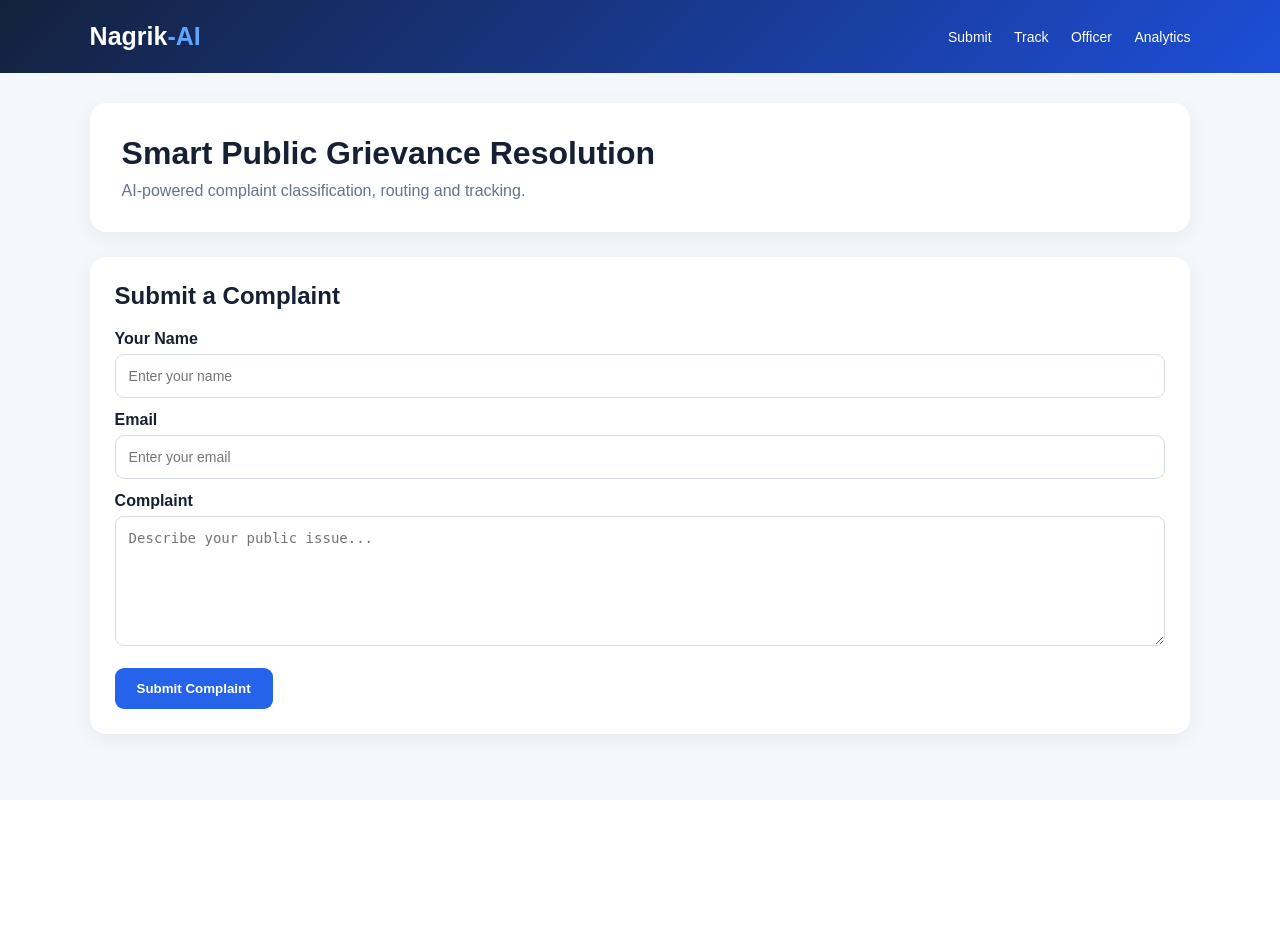
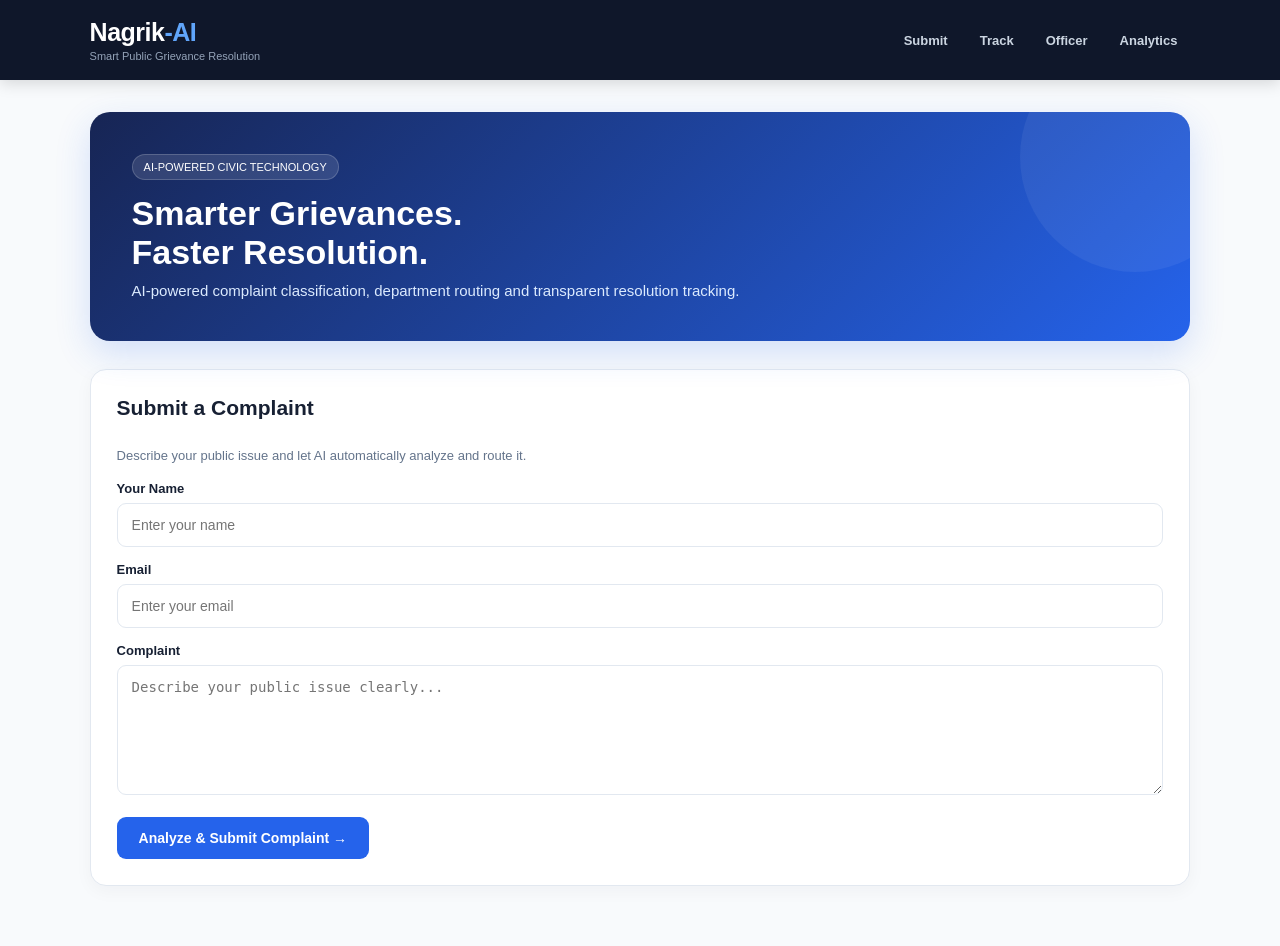
Before and after one commit to swalehashk0/Nagrik-AI, a Flask app: template templates/index.html in a window 1280 px wide. Before the commit the page ends 750 px from the top, so only its background shows below. Run offline with Flask 3, Linux system fonts and the light colour scheme; the template is opened without the code that fills it, so the values that code supplies are empty.

Commit message:
Polish Nagrik-AI frontend UI

```diff
--- a/templates/index.html
+++ b/templates/index.html
@@ -3,7 +3,8 @@
 <head>
 <meta charset="UTF-8">
 <meta name="viewport" content="width=device-width, initial-scale=1.0">
-<title>Nagrik-AI | Smart Public Grievance System</title>
+
+<title>Nagrik-AI | Smart Grievance Resolution</title>
 
 <style>
 * {
@@ -12,61 +13,138 @@
     padding: 0;
 }
 
-body {
-    font-family: Arial, sans-serif;
-    background: #f4f7fb;
-    color: #172033;
+:root {
+    --navy: #0f172a;
+    --blue: #2563eb;
+    --blue-dark: #1d4ed8;
+    --blue-light: #eff6ff;
+    --text: #172033;
+    --muted: #64748b;
+    --border: #e2e8f0;
+    --bg: #f8fafc;
+    --white: #ffffff;
+    --green: #16a34a;
+    --orange: #ea580c;
+    --red: #dc2626;
 }
 
+body {
+    font-family: Arial, Helvetica, sans-serif;
+    background: var(--bg);
+    color: var(--text);
+}
+
+/* NAVBAR */
+
 header {
-    background: linear-gradient(135deg, #14213d, #1d4ed8);
+    background: var(--navy);
     color: white;
-    padding: 22px 7%;
+    padding: 18px 7%;
     display: flex;
     justify-content: space-between;
     align-items: center;
+    position: sticky;
+    top: 0;
+    z-index: 10;
+    box-shadow: 0 3px 15px rgba(0,0,0,.15);
 }
 
 .logo {
     font-size: 25px;
-    font-weight: bold;
+    font-weight: 800;
+    letter-spacing: -.5px;
 }
 
 .logo span {
     color: #60a5fa;
 }
 
+.tagline {
+    font-size: 11px;
+    color: #94a3b8;
+    margin-top: 3px;
+}
+
+nav {
+    display: flex;
+    gap: 6px;
+}
+
 nav button {
     background: transparent;
     border: none;
+    color: #cbd5e1;
+    padding: 9px 13px;
+    border-radius: 7px;
+    cursor: pointer;
+    font-size: 13px;
+    font-weight: 600;
+}
+
+nav button:hover {
+    background: #1e293b;
     color: white;
-    margin-left: 18px;
-    cursor: pointer;
-    font-size: 14px;
 }
+
+/* MAIN */
 
 .container {
     width: 86%;
-    max-width: 1200px;
-    margin: 30px auto;
+    max-width: 1180px;
+    margin: 32px auto 60px;
 }
 
+/* HERO */
+
 .hero {
-    background: white;
-    padding: 32px;
-    border-radius: 16px;
-    margin-bottom: 25px;
-    box-shadow: 0 5px 20px rgba(0,0,0,.06);
+    background: linear-gradient(135deg, #172554, #2563eb);
+    color: white;
+    padding: 42px;
+    border-radius: 20px;
+    margin-bottom: 28px;
+    position: relative;
+    overflow: hidden;
+    box-shadow: 0 12px 35px rgba(37,99,235,.18);
+}
+
+.hero::after {
+    content: "";
+    position: absolute;
+    width: 230px;
+    height: 230px;
+    border-radius: 50%;
+    background: rgba(255,255,255,.06);
+    right: -60px;
+    top: -70px;
 }
 
 .hero h1 {
-    font-size: 32px;
+    font-size: 34px;
     margin-bottom: 10px;
+    position: relative;
+    z-index: 1;
 }
 
 .hero p {
-    color: #64748b;
+    color: #dbeafe;
+    font-size: 15px;
+    position: relative;
+    z-index: 1;
 }
+
+.hero-label {
+    display: inline-block;
+    background: rgba(255,255,255,.12);
+    border: 1px solid rgba(255,255,255,.18);
+    padding: 6px 11px;
+    border-radius: 20px;
+    font-size: 11px;
+    margin-bottom: 14px;
+    position: relative;
+    z-index: 1;
+}
+
+/* SECTIONS */
 
 .section {
     display: none;
@@ -76,30 +154,56 @@ nav button {
     display: block;
 }
 
+/* CARDS */
+
 .card {
-    background: white;
+    background: var(--white);
+    border: 1px solid var(--border);
     border-radius: 16px;
-    padding: 25px;
+    padding: 26px;
     margin-bottom: 22px;
-    box-shadow: 0 5px 20px rgba(0,0,0,.06);
+    box-shadow: 0 5px 18px rgba(15,23,42,.04);
 }
 
 .card h2 {
     margin-bottom: 20px;
+    font-size: 21px;
 }
+
+.card-title {
+    display: flex;
+    justify-content: space-between;
+    align-items: center;
+    margin-bottom: 20px;
+}
+
+/* FORM */
 
 label {
     display: block;
-    margin: 13px 0 6px;
-    font-weight: bold;
+    margin: 15px 0 7px;
+    font-weight: 700;
+    font-size: 13px;
 }
 
-input, textarea, select {
+input,
+textarea,
+select {
     width: 100%;
-    padding: 13px;
-    border: 1px solid #d6dce5;
+    padding: 13px 14px;
+    border: 1px solid var(--border);
     border-radius: 9px;
     font-size: 14px;
+    background: white;
+    color: var(--text);
+    outline: none;
+}
+
+input:focus,
+textarea:focus,
+select:focus {
+    border-color: var(--blue);
+    box-shadow: 0 0 0 3px rgba(37,99,235,.08);
 }
 
 textarea {
@@ -107,24 +211,124 @@ textarea {
     resize: vertical;
 }
 
+/* BUTTON */
+
 .primary {
     margin-top: 18px;
-    background: #2563eb;
+    background: var(--blue);
     color: white;
     border: none;
     padding: 13px 22px;
     border-radius: 9px;
     cursor: pointer;
+    font-weight: 700;
+    font-size: 14px;
+}
+
+.primary:hover {
+    background: var(--blue-dark);
+}
+
+/* MESSAGE */
+
+.message {
+    margin-top: 16px;
+    padding: 13px 15px;
+    border-radius: 9px;
+    background: var(--blue-light);
+    color: var(--blue-dark);
+    font-size: 13px;
+    border: 1px solid #dbeafe;
+}
+
+/* AI RESULT */
+
+.result {
+    margin-top: 20px;
+    border-top: 4px solid var(--blue);
+}
+
+.success-header {
+    display: flex;
+    justify-content: space-between;
+    align-items: center;
+    margin-bottom: 18px;
+}
+
+.success-icon {
+    width: 38px;
+    height: 38px;
+    border-radius: 50%;
+    background: #dcfce7;
+    color: var(--green);
+    display: flex;
+    align-items: center;
+    justify-content: center;
     font-weight: bold;
 }
 
-.primary:hover {
-    background: #1d4ed8;
+.complaint-id {
+    font-size: 13px;
+    color: var(--muted);
 }
 
-.result {
-    margin-top: 20px;
+.complaint-id strong {
+    color: var(--text);
+    font-size: 16px;
 }
+
+/* AI GRID */
+
+.ai-grid {
+    display: grid;
+    grid-template-columns: repeat(3, 1fr);
+    gap: 12px;
+    margin-top: 18px;
+}
+
+.info {
+    background: #f8fafc;
+    border: 1px solid #edf2f7;
+    padding: 14px;
+    border-radius: 10px;
+    font-size: 14px;
+}
+
+.info b {
+    display: block;
+    color: var(--muted);
+    font-size: 10px;
+    letter-spacing: .7px;
+    margin-bottom: 6px;
+}
+
+.info-wide {
+    margin-top: 12px;
+}
+
+/* BADGES */
+
+.badge {
+    display: inline-block;
+    padding: 5px 10px;
+    border-radius: 20px;
+    background: #dbeafe;
+    color: #1d4ed8;
+    font-weight: 700;
+    font-size: 11px;
+}
+
+.priority {
+    background: #fff7ed;
+    color: var(--orange);
+}
+
+.status {
+    background: #dcfce7;
+    color: #166534;
+}
+
+/* STATS */
 
 .grid {
     display: grid;
@@ -194,48 +366,102 @@ table {
     border-collapse: collapse;
 }
 
-th, td {
-    padding: 12px;
+th,
+td {
+    padding: 13px;
     text-align: left;
-    border-bottom: 1px solid #e5e7eb;
+    border-bottom: 1px solid var(--border);
     font-size: 13px;
 }
 
 th {
     background: #f8fafc;
+    color: var(--muted);
+    font-size: 11px;
+    text-transform: uppercase;
+    letter-spacing: .4px;
 }
 
-.message {
-    margin-top: 15px;
-    padding: 13px;
-    border-radius: 8px;
-    background: #eff6ff;
-    color: #1d4ed8;
+tr:hover td {
+    background: #fafcff;
 }
 
+/* HISTORY */
+
 .history {
-    margin-top: 20px;
-    border-left: 3px solid #2563eb;
-    padding-left: 15px;
+    margin-top: 22px;
+    border-left: 3px solid var(--blue);
+    padding-left: 18px;
+}
+
+.history h3 {
+    margin-bottom: 15px;
 }
 
 .history-item {
-    margin-bottom: 15px;
+    margin-bottom: 16px;
+    padding: 11px 14px;
+    background: #f8fafc;
+    border-radius: 8px;
 }
 
-@media(max-width: 800px) {
-    .grid, .ai-grid {
-        grid-template-columns: 1fr 1fr;
+.history-item strong {
+    font-size: 13px;
+}
+
+.history-item small {
+    color: var(--muted);
+}
+
+/* SECTION DESCRIPTION */
+
+.description {
+    color: var(--muted);
+    font-size: 13px;
+    margin-top: -12px;
+    margin-bottom: 18px;
+}
+
+/* RESPONSIVE */
+
+@media(max-width: 850px) {
+
+    .ai-grid,
+    .grid {
+        grid-template-columns: repeat(2, 1fr);
+    }
+
+    header {
+        padding: 15px 4%;
     }
 
     nav button {
-        margin-left: 5px;
+        padding: 8px;
+        font-size: 12px;
     }
 }
 
 @media(max-width: 550px) {
-    .grid, .ai-grid {
+
+    .ai-grid,
+    .grid {
         grid-template-columns: 1fr;
+    }
+
+    .hero {
+        padding: 28px;
+    }
+
+    .hero h1 {
+        font-size: 27px;
+    }
+
+    nav {
+        gap: 0;
+    }
+
+    .tagline {
+        display: none;
     }
 }
 </style>
@@ -244,7 +470,11 @@ th {
 <body>
 
 <header>
+
+    <div>
         <div class="logo">Nagrik<span>-AI</span></div>
+        <div class="tagline">Smart Public Grievance Resolution</div>
+    </div>
 
     <nav>
         <button onclick="showSection('submit')">Submit</button>
@@ -252,20 +482,41 @@ th {
         <button onclick="showSection('officer')">Officer</button>
         <button onclick="showSection('analytics')">Analytics</button>
     </nav>
+
 </header>
+
 
 <div class="container">
 
     <div class="hero">
-        <h1>Smart Public Grievance Resolution</h1>
-        <p>AI-powered complaint classification, routing and tracking.</p>
+
+        <div class="hero-label">
+            AI-POWERED CIVIC TECHNOLOGY
         </div>
 
+        <h1>Smarter Grievances.<br>Faster Resolution.</h1>
+
+        <p>
+            AI-powered complaint classification, department routing
+            and transparent resolution tracking.
+        </p>
+
+    </div>
+
+
     <!-- SUBMIT -->
+
     <section id="submit" class="section active">
 
         <div class="card">
+
+            <div class="card-title">
                 <h2>Submit a Complaint</h2>
+            </div>
+
+            <p class="description">
+                Describe your public issue and let AI automatically analyze and route it.
+            </p>
 
             <form id="complaintForm">
 
@@ -273,67 +524,103 @@ th {
                 <input id="name" required placeholder="Enter your name">
 
                 <label>Email</label>
-                <input id="email" type="email" placeholder="Enter your email">
+                <input
+                    id="email"
+                    type="email"
+                    placeholder="Enter your email"
+                >
 
                 <label>Complaint</label>
-                <textarea id="complaint" required
-                    placeholder="Describe your public issue..."></textarea>
+
+                <textarea
+                    id="complaint"
+                    required
+                    placeholder="Describe your public issue clearly..."
+                ></textarea>
 
                 <button class="primary" type="submit">
-                    Submit Complaint
+                    Analyze & Submit Complaint →
                 </button>
 
             </form>
 
             <div id="submitResult"></div>
+
         </div>
 
     </section>
 
+
     <!-- TRACK -->
+
     <section id="track" class="section">
 
         <div class="card">
+
             <h2>Track Complaint</h2>
+
+            <p class="description">
+                Enter your complaint ID to view its current status and history.
+            </p>
 
             <label>Complaint ID</label>
 
-            <input id="trackId" type="number"
-                   placeholder="Example: 1">
+            <input
+                id="trackId"
+                type="number"
+                placeholder="Example: 2"
+            >
 
             <button class="primary" onclick="trackComplaint()">
-                Track Complaint
+                Track Complaint →
             </button>
 
             <div id="trackResult"></div>
+
         </div>
 
     </section>
 
+
     <!-- OFFICER -->
+
     <section id="officer" class="section">
 
         <div class="card">
+
             <h2>Officer Dashboard</h2>
+
+            <p class="description">
+                Review complaints and update their resolution status.
+            </p>
 
             <div id="complaintsTable">
                 Loading complaints...
             </div>
+
         </div>
 
     </section>
 
+
     <!-- ANALYTICS -->
+
     <section id="analytics" class="section">
 
         <div class="card">
+
             <h2>Complaint Analytics</h2>
+
+            <p class="description">
+                Overview of complaints received and their current status.
+            </p>
 
             <div class="grid" id="stats"></div>
 
             <br>
 
             <h3>Categories</h3>
+
             <div id="categories"></div>
 
         </div>
@@ -373,7 +664,7 @@ document.getElementById("complaintForm")
         document.getElementById("submitResult");
 
     resultBox.innerHTML =
-        "<div class='message'>AI is analyzing your complaint...</div>";
+        "<div class='message'>🤖 AI is analyzing your complaint...</div>";
 
     const body = {
 
@@ -410,11 +703,20 @@ document.getElementById("complaintForm")
 
         <div class="card result">
 
-            <h2>Complaint Submitted ✓</h2>
+            <div class="success-header">
 
-            <p>Complaint ID:
+                <div>
+                    <h2>Complaint Submitted</h2>
+
+                    <div class="complaint-id">
+                        Complaint ID:
                         <strong>#${data.complaint_id}</strong>
-            </p>
+                    </div>
+                </div>
+
+                <div class="success-icon">✓</div>
+
+            </div>
 
             <div class="ai-grid">
 
@@ -454,28 +756,32 @@ document.getElementById("complaintForm")
 
             </div>
 
-            <div class="info" style="margin-top:12px">
+            <div class="info info-wide">
                 <b>AI SUMMARY</b>
                 ${data.summary}
             </div>
 
-            <div class="info" style="margin-top:12px">
+            <div class="info info-wide">
                 <b>URGENCY REASON</b>
                 ${data.urgency_reason}
             </div>
 
-            <div class="info" style="margin-top:12px">
+            <div class="info info-wide">
                 <b>SUGGESTED ACTION</b>
                 ${data.suggested_action}
             </div>
 
         </div>
+
         `;
 
-    } catch(error) {
+    }
+
+    catch(error) {
 
         resultBox.innerHTML =
-            `<div class="message">${error.message}</div>`;
+            `<div class="message">⚠ ${error.message}</div>`;
+
     }
 
 });
@@ -519,7 +827,19 @@ async function trackComplaint() {
 
         <div class="card result">
 
+            <div class="success-header">
+
+                <div>
                     <h2>Complaint #${data.id}</h2>
+                    <div class="complaint-id">
+                        Current status:
+                        <span class="badge status">
+                            ${data.status}
+                        </span>
+                    </div>
+                </div>
+
+            </div>
 
             <div class="ai-grid">
 
@@ -541,15 +861,13 @@ async function trackComplaint() {
                 </div>
 
                 <div class="info">
-                    <b>STATUS</b>
-                    <span class="badge status">
-                        ${data.status}
-                    </span>
+                    <b>LOCATION</b>
+                    ${data.location || "Not specified"}
                 </div>
 
             </div>
 
-            <div class="info" style="margin-top:12px">
+            <div class="info info-wide">
                 <b>COMPLAINT</b>
                 ${data.complaint_text}
             </div>
@@ -580,11 +898,15 @@ async function trackComplaint() {
 
         `;
 
-    } catch(error) {
+    }
+
+    catch(error) {
 
         box.innerHTML =
-            `<div class="message">${error.message}</div>`;
+            `<div class="message">⚠ ${error.message}</div>`;
+
     }
+
 }
 
 
@@ -613,6 +935,8 @@ async function loadComplaints() {
 
         box.innerHTML = `
 
+        <div class="table-wrapper">
+
         <table>
 
             <thead>
@@ -623,7 +947,7 @@ async function loadComplaints() {
                     <th>Priority</th>
                     <th>Department</th>
                     <th>Status</th>
-                    <th>Action</th>
+                    <th>Update</th>
                 </tr>
 
             </thead>
@@ -634,7 +958,7 @@ async function loadComplaints() {
 
                     <tr>
 
-                        <td>#${c.id}</td>
+                        <td><strong>#${c.id}</strong></td>
 
                         <td>${c.category}</td>
 
@@ -646,7 +970,11 @@ async function loadComplaints() {
 
                         <td>${c.department}</td>
 
-                        <td>${c.status}</td>
+                        <td>
+                            <span class="badge status">
+                                ${c.status}
+                            </span>
+                        </td>
 
                         <td>
 
@@ -689,13 +1017,19 @@ async function loadComplaints() {
             </tbody>
 
         </table>
+
+        </div>
         `;
 
-    } catch(error) {
+    }
+
+    catch(error) {
 
         box.innerHTML =
-            `<div class="message">${error.message}</div>`;
+            `<div class="message">⚠ ${error.message}</div>`;
+
     }
+
 }
 
 
@@ -780,7 +1118,7 @@ async function loadAnalytics() {
             Object.entries(categories)
             .map(([name, count]) => `
 
-                <div class="info" style="margin-top:8px">
+                <div class="info info-wide">
                     <b>${name}</b>
                     ${count} complaint(s)
                 </div>
@@ -788,11 +1126,15 @@ async function loadAnalytics() {
             `)
             .join("");
 
-    } catch(error) {
+    }
+
+    catch(error) {
 
         document.getElementById("stats").innerHTML =
-            `<div class="message">${error.message}</div>`;
+            `<div class="message">⚠ ${error.message}</div>`;
+
     }
+
 }
 
 </script>
```
Also changed, not shown: other parts of templates/index.html (+26 -46 lines). Lines whose indentation alone changed are shown as unchanged.
